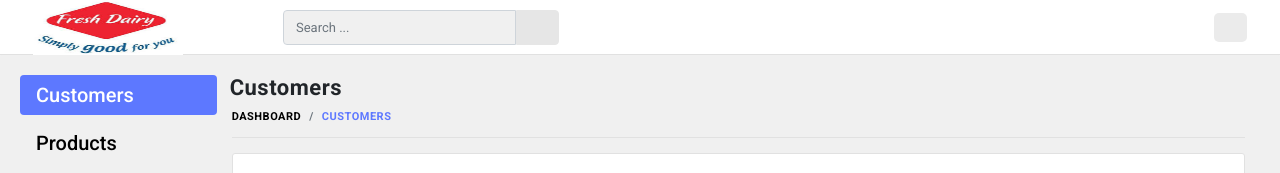
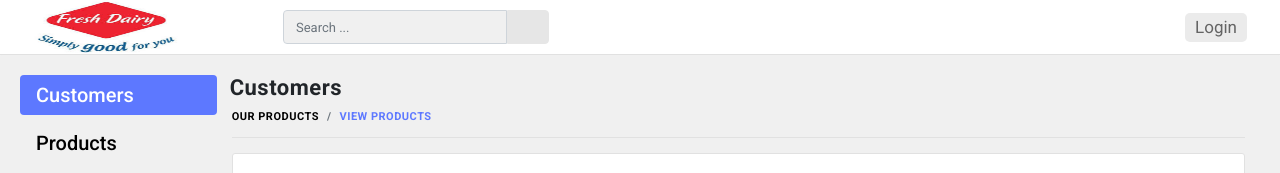
Before and after one commit to engjames256/fresh-diary-front, a React (Create React App) app: page /#/dashboard in a window 1280 px wide. Shown: the top 173 px of the page. Built offline with nearby package versions, Linux system fonts and the light colour scheme; no server answers; a web font is replaced by a local one.

Commit message:
fixed logout

```diff
--- a/src/App.js
+++ b/src/App.js
@@ -6,13 +6,18 @@ import Products from "./containers/products/ProductItems";
 import TopNav from "./containers/commons/TopNav";
 import Dashboard from "./containers/customers/Dashboard";
 import Modal from "./components/commons/Modal";
-
+import history from "./containers/configs/history";
 class App extends Component {
+  handleLogout = () => {
+    console.log("hdhdhddh");
+    localStorage.removeItem("token");
+    history.push("/login");
+  };
   render() {
     return (
       <div className="App">
         <Router>
-          <TopNav />
+          <TopNav handleLogout={this.handleLogout} />
           <Switch>
             <Route path="/login" exact component={Login} />
             <Route path="/" exact component={Products} />
--- a/src/components/art/Art.jsx
+++ b/src/components/art/Art.jsx
@@ -1,6 +1,5 @@
 import React from "react";
 import { NavLink } from "react-router-dom";
-import testImage from "../../assets/images/test-image.png";
 export default function art({
   handleImageChange,
   state: { imagePreviewUrl, products }
@@ -38,7 +37,7 @@ export default function art({
                     {imagePreviewUrl && (
                       <img
                         src={imagePreviewUrl}
-                        alt="Product Image"
+                        alt="Product"
                         id="item-image"
                       />
                     )}
--- a/src/components/commons/TopNav.jsx
+++ b/src/components/commons/TopNav.jsx
@@ -2,7 +2,7 @@ import React from "react";
 import { NavLink } from "react-router-dom";
 import logo from "../../assets/images/fresh-diary.png";
 
-export default function TopNav() {
+export default function TopNav({ handleLogout }) {
   return (
     <nav class="navbar">
       <div class="container-fluid">
@@ -47,58 +47,15 @@ export default function TopNav() {
               </NavLink>
             </li>
             <li class="nav-item dropdown">
-              <NavLink to="#" class="nav-link" data-toggle="dropdown">
-                <i class="fa fa-user-o"></i>
-              </NavLink>
-              <div class="dropdown-menu dropdown-menu-right dropdown-menu-big">
-                <div
-                  class="dropdown-menu-title text-center"
-                  data-backround-image="http://borderless.laborasyon.com/assets/media/image/image1.png"
-                >
-                  <figure class="avatar avatar-state-success avatar-sm m-b-10 bring-forward">
-                    <img
-                      src="http://borderless.laborasyon.com/assets/media/image/avatar.jpg"
-                      class="rounded-circle"
-                      alt=""
-                    />
-                  </figure>
-                  <h6 class="text-uppercase font-size-12 m-b-0">
-                    Rickie Richard
-                  </h6>
-                </div>
-                <div class="dropdown-menu-body">
-                  <div class="bg-light p-t-b-15 p-l-r-20">
-                    <h6 class="text-uppercase font-size-11">
-                      Profile Completion
-                    </h6>
-                    <div class="progress" style={{ height: "5px" }}>
-                      <div
-                        class="progress-bar"
-                        role="progressbar"
-                        style={{ width: "25%" }}
-                        aria-valuenow="25"
-                        aria-valuemin="0"
-                        aria-valuemax="100"
-                      ></div>
-                    </div>
-                  </div>
-                  <ul class="list-group list-group-flush">
-                    <NavLink to="#" class="list-group-item link-2">
-                      Profile
-                    </NavLink>
-                    <NavLink
-                      to="#"
-                      class="list-group-item link-2 sidebar-open"
-                      data-sidebar-target="#settings"
-                    >
-                      Settings
-                    </NavLink>
-                    <NavLink to="/login" class="list-group-item text-danger">
-                      Logout
-                    </NavLink>
-                  </ul>
-                </div>
-              </div>
+              {localStorage.getItem("token") ? (
+                <NavLink to="/login" class="nav-link">
+                  <span onClick={handleLogout}>Logout</span>
+                </NavLink>
+              ) : (
+                <NavLink to="/login" class="nav-link">
+                  <span>Login</span>
+                </NavLink>
+              )}
             </li>
             <li class="nav-item d-lg-none d-sm-block">
               <NavLink to="#" class="nav-link side-menu-open">
--- a/src/components/customers/Customers.jsx
+++ b/src/components/customers/Customers.jsx
@@ -10,10 +10,12 @@ export default function customers({ state: { customers } }) {
           <nav aria-label="breadcrumb">
             <ol className="breadcrumb">
               <li className="breadcrumb-item">
-                <NavLink to="#">Dashboard</NavLink>
+                <NavLink to="#">Our Products</NavLink>
               </li>
               <li className="breadcrumb-item active" aria-current="page">
-                Customers
+                <NavLink to="/" className="text-primary">
+                  View Products
+                </NavLink>
               </li>
             </ol>
           </nav>
--- a/src/containers/commons/TopNav.js
+++ b/src/containers/commons/TopNav.js
@@ -7,11 +7,11 @@ class TopNav extends Component {
   render() {
     const { location } = this.props;
     if (isFramelessPage(location.pathname)) {
-      return <TopNavComponent />;
+      return <TopNavComponent handleLogout={this.props.handleLogout} />;
     }
     return (
       <Fragment>
-        <TopNavComponent />
+        <TopNavComponent handleLogout={this.props.handleLogout} />
       </Fragment>
     );
   }
--- a/src/index.css
+++ b/src/index.css
@@ -10,7 +10,7 @@ body {
   padding-right: 0 !important;
 }
 .logo-fresh {
-  height: 55px;
+  height: 54px;
 }
 
 #item-image {
```
Lines whose indentation alone changed are shown as unchanged.
